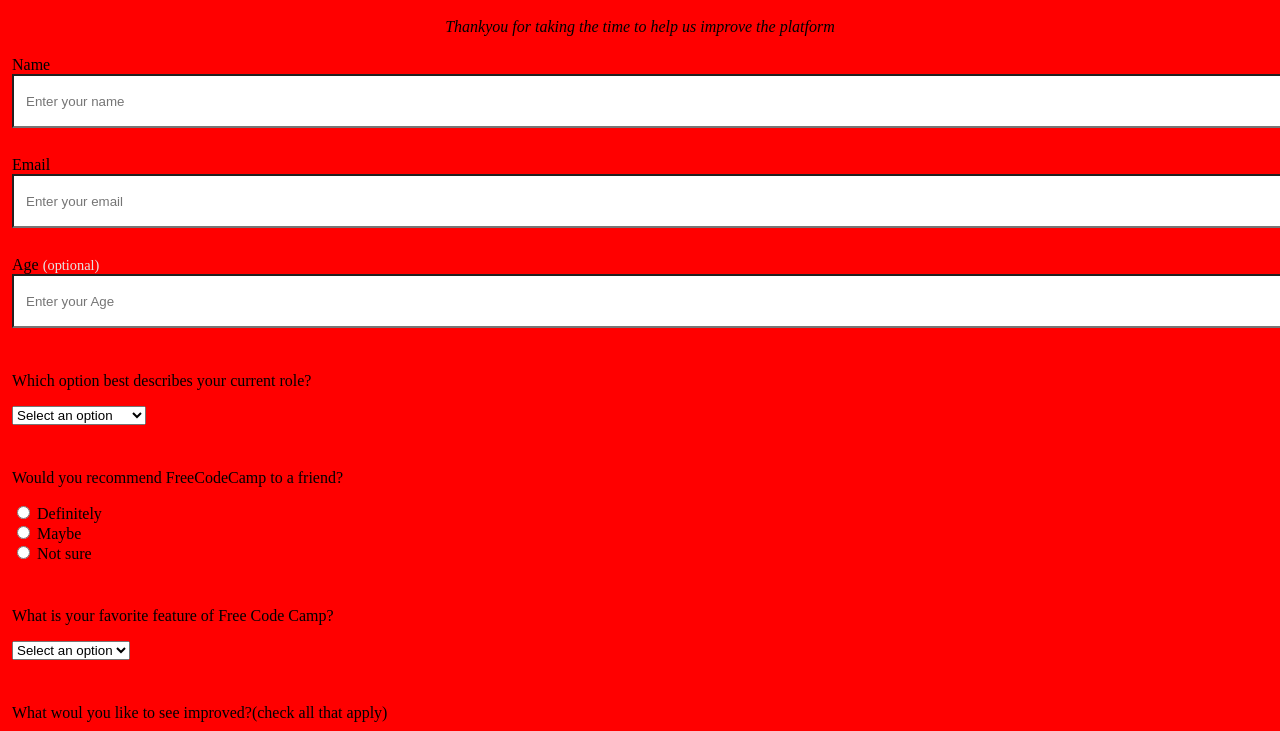
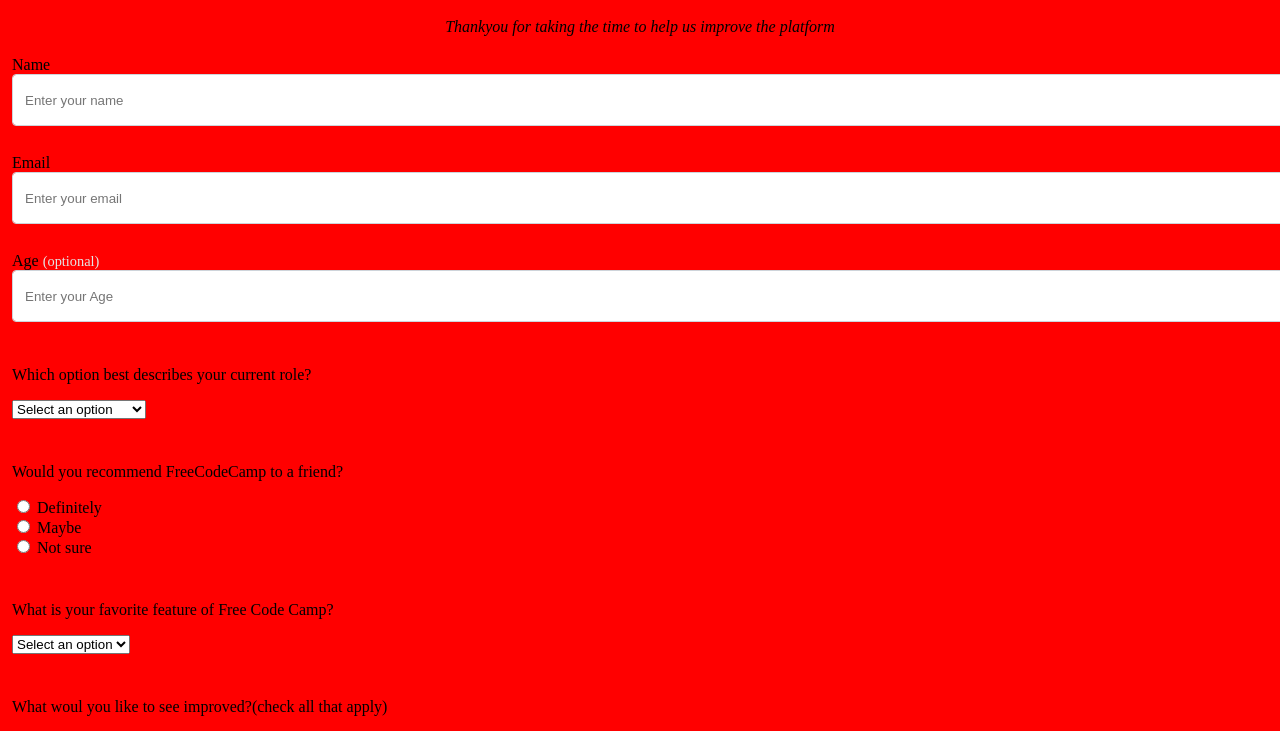
Before and after one commit to Diegogagan2587/Survey-form-fcc, a plain HTML site: page docs/index.html in a window 1280 px wide. Shown: the part 63-794 px from the top of the page. Drawn offline with Linux system fonts and the light colour scheme; a script that the page names is missing.

Commit message:
modificaciones  y comentarios en la clase form-control- modifications and comments in the  class form-control

```diff
--- a/docs/estilos.css
+++ b/docs/estilos.css
@@ -27,6 +27,11 @@
     color: #495057;
     background-color: #fff;
     background-clip: padding-box;
+    border: 1px solid #ced4da;
+    border-radius: 0.25rem;
+    <!--transition: border-color 0.15s ease-in-out,
+    box-shadow 0.15s ease-in-out; "no tengo ni
+    idea de para que sirve el codigo anterior"-->
 
 }
 .clue {
```
